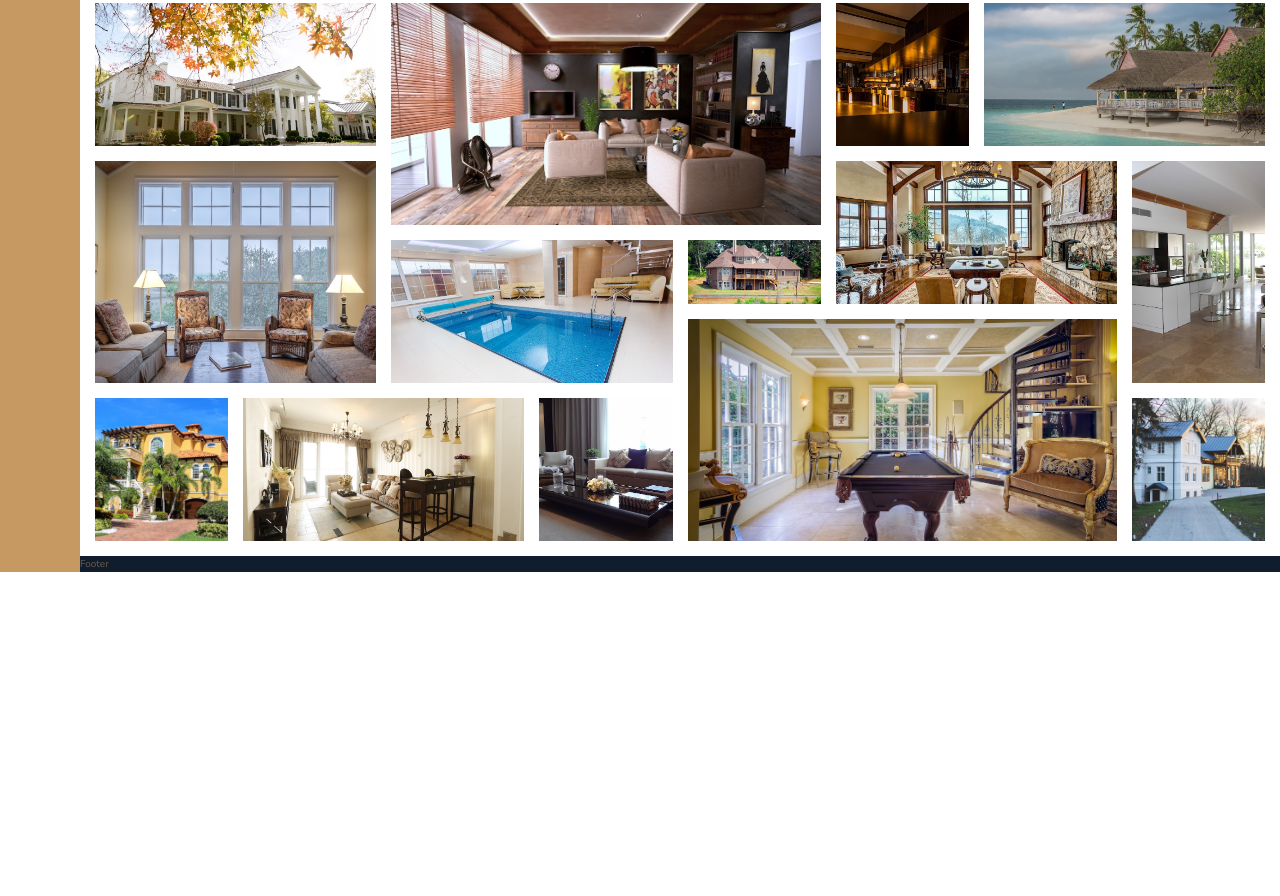
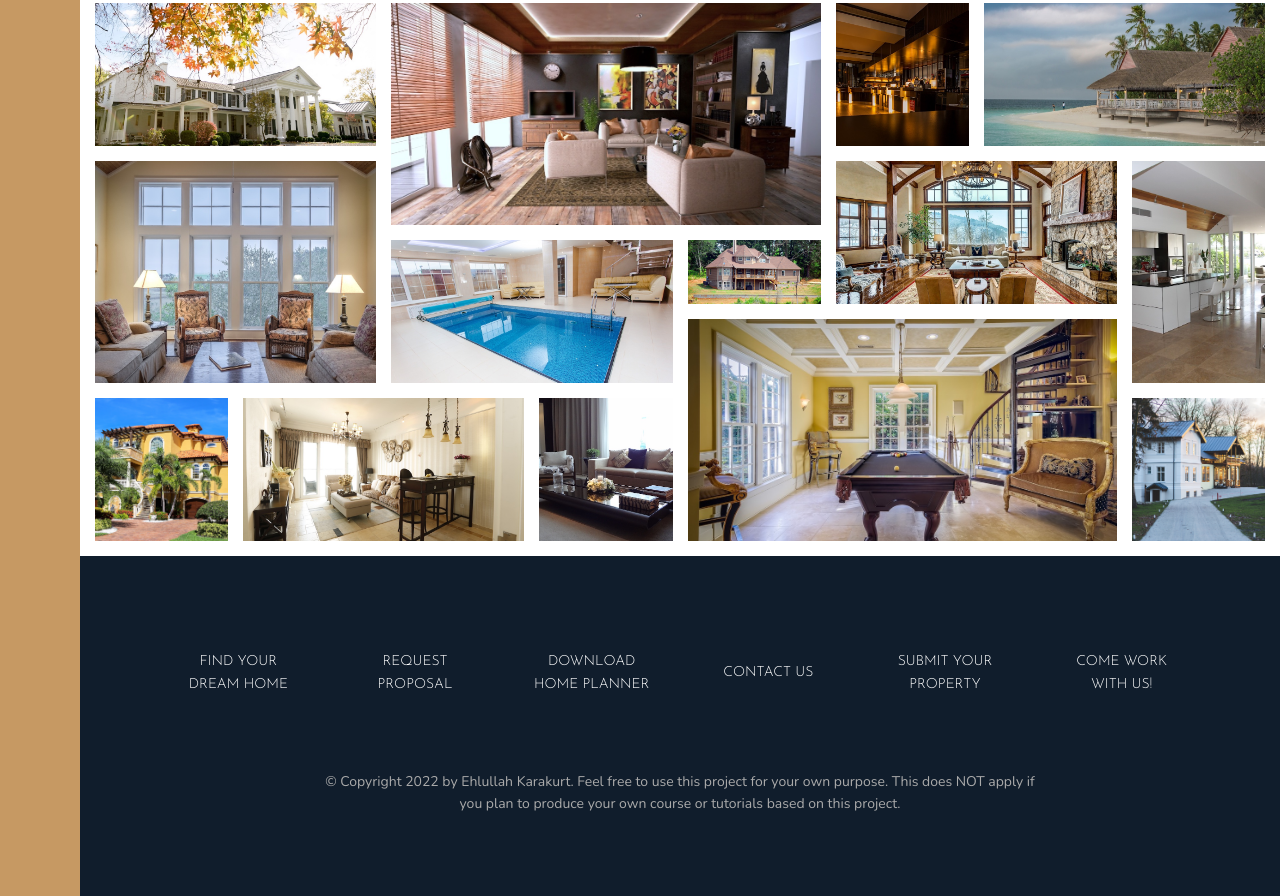
Before and after one commit to ehlkara/Nexter_Project, a website: page index.html in a window 1280 px wide. Shown: the part 3084-3980 px from the top of the page. Before the commit the page ends 3656 px from the top, so only its background shows below. Drawn offline with nearby package versions, Linux system fonts and the light colour scheme.

Commit message:
added footer

```diff
--- a/index.html
+++ b/index.html
@@ -301,7 +301,17 @@
         </section>
 
         <footer class="footer">
-            Footer
+            <ul class="nav">
+                <li class="nav__item"><a href="#" class="nav__link">Find your dream home</a></li>
+                <li class="nav__item"><a href="#" class="nav__link">Request proposal</a></li>
+                <li class="nav__item"><a href="#" class="nav__link">Download home planner</a></li>
+                <li class="nav__item"><a href="#" class="nav__link">Contact us</a></li>
+                <li class="nav__item"><a href="#" class="nav__link">Submit your property</a></li>
+                <li class="nav__item"><a href="#" class="nav__link">Come work with us!</a></li>
+            </ul>
+            <p class="copyright">
+                &copy; Copyright 2022 by Ehlullah Karakurt. Feel free to use this project for your own purpose. This does NOT apply if you plan to produce your own course or tutorials based on this project.
+            </p>
         </footer>
     </body>
 </html>
--- a/sass/_footer.scss
+++ b/sass/_footer.scss
@@ -1,4 +1,43 @@
 .footer {
     background-color: $color-secondary;
     grid-column: full-start / full-end;
+    padding: 8rem;
 }
+
+.nav {
+    list-style: none;
+
+    display: grid;
+    grid-template-columns: repeat(auto-fit, minmax(15rem, 1fr));
+    grid-gap: 2rem;
+    align-items: center;
+
+    &__link:link,
+    &__link:visited {
+        font-size: 1.4rem;
+        color: #fff;
+        text-decoration: none;
+        font-family: $font-display;
+        text-transform: uppercase;
+        text-align: center;
+        padding: 1.5rem;
+        display: block;
+        transition: all .2s;
+    }
+
+    &__link:hover,
+    &__link:active {
+        background-color: rgba(#fff, .05);
+        transform: translateY(-3px);
+    }
+}
+
+.copyright {
+    font-size: 1.4rem;
+    color:  $color-grey-light-2;
+    margin-top: 6rem;
+    margin-right: auto;
+    margin-left: auto;
+    text-align: center;
+    width: 70%;
+}
```
Also changed, not shown: css/style.css.
